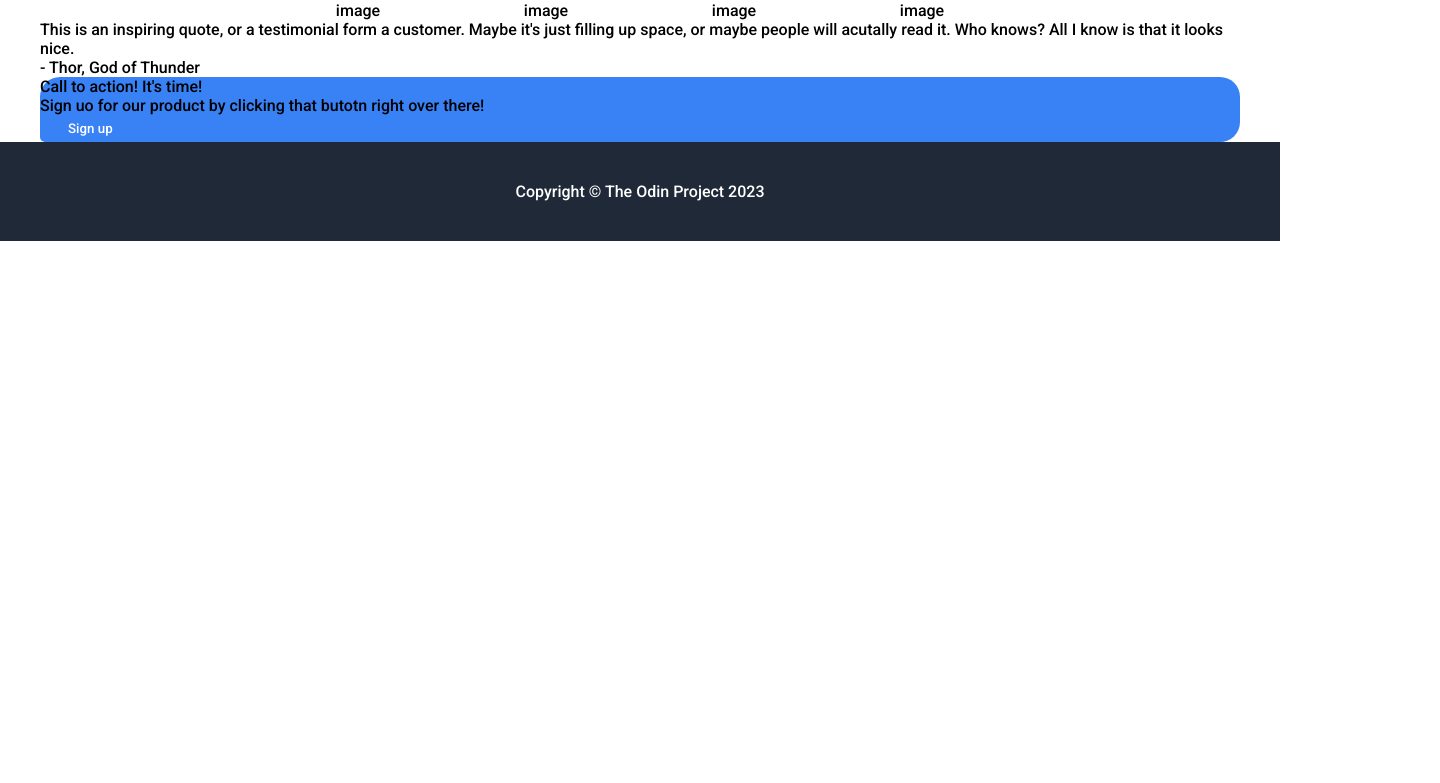
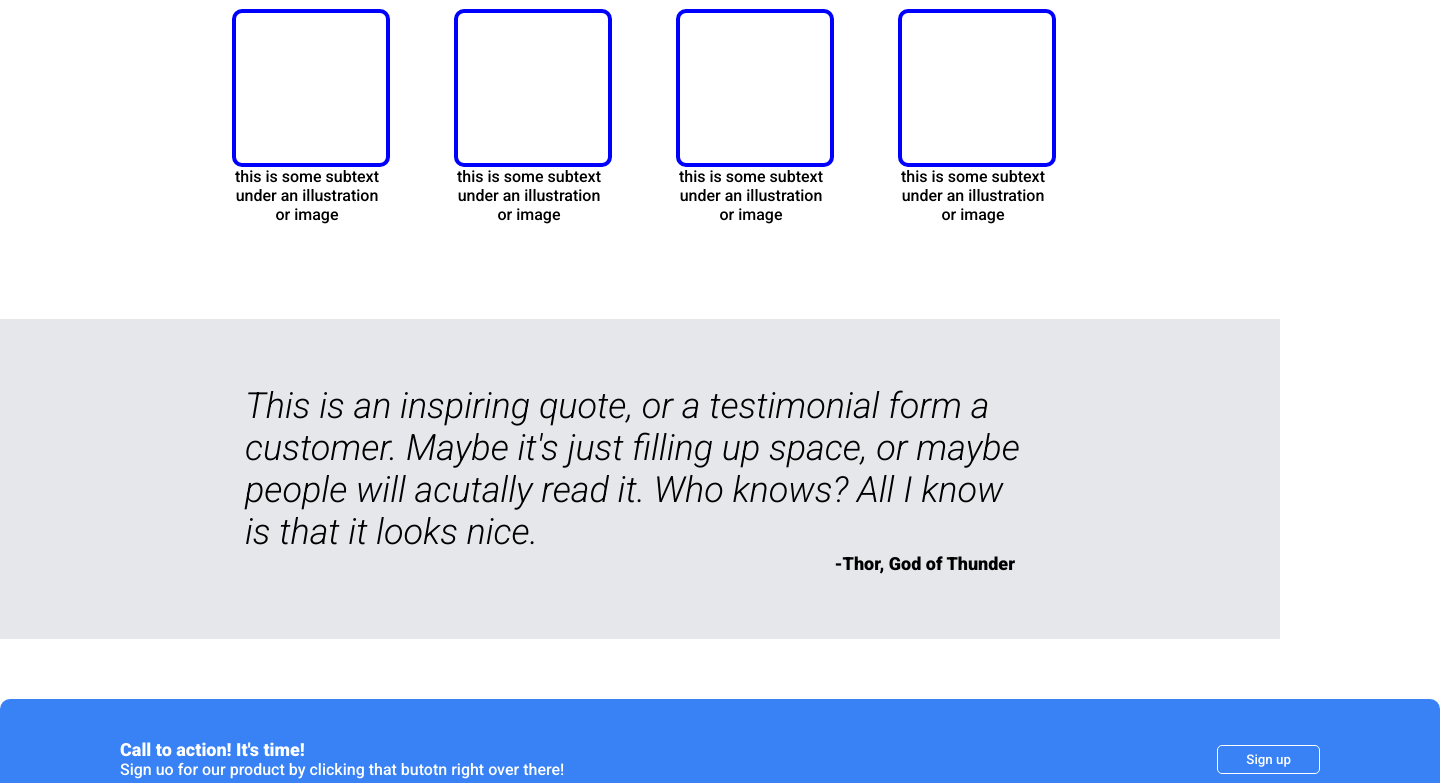
Before and after one commit to NikolaM4/the-odin-project, a plain HTML site: page landing-page/index.html in a window 1280 px wide. Shown: the part 561-1344 px from the top of the page, 1440 px wide, since content can reach past the window. Before the commit the page ends 802 px from the top, so only its background shows below. Drawn offline with Linux system fonts and the light colour scheme.

Commit message:
Finished TOP design. Should do some real topic

```diff
--- a/landing-page/index.html
+++ b/landing-page/index.html
@@ -25,7 +25,7 @@
           <button>Sign up</button>
         </div>
         <div class="hero-right">
-          <img src="" alt="" />
+          <img src="hero-image.jpg" alt="Nature" />
         </div>
       </div>
     </section>
@@ -54,18 +54,22 @@
     </section>
     <section class="quote-section">
       <div class="container">
-        <p>
+        <p class="quote">
           This is an inspiring quote, or a testimonial form a customer. Maybe it's just filling up space, or maybe people will acutally read it. Who knows? All I know is that it
           looks nice.
         </p>
-        - Thor, God of Thunder
+        <p class="author">-Thor, God of Thunder</p>
       </div>
     </section>
     <section class="cta-section">
       <div class="container cta-container">
-        <p>Call to action! It's time!</p>
-        <p>Sign uo for our product by clicking that butotn right over there!</p>
-        <button>Sign up</button>
+        <div class="cta-left">
+          <h3>Call to action! It's time!</h3>
+          <p>Sign uo for our product by clicking that butotn right over there!</p>
+        </div>
+        <div class="cta-right">
+          <button>Sign up</button>
+        </div>
       </div>
     </section>
     <footer>Copyright &copy; The Odin Project 2023</footer>
--- a/landing-page/style.css
+++ b/landing-page/style.css
@@ -4,17 +4,37 @@
 :root {
   --dark-background-color: #1f2937;
   --light-blue-color: #3882f6;
+  --quote-background-color: #e5e7eb;
 }
 
+/* Restart margin and padding */
 * {
   margin: 0;
   padding: 0;
 }
 
+/* Applying font */
 body {
   font-family: "Roboto", sans-serif;
 }
 
+/* Container */
+.container {
+  max-width: 1200px;
+  margin: 0 auto;
+}
+
+/* Button */
+button {
+  font-family: inherit;
+  background-color: var(--light-blue-color);
+  color: white;
+  padding: 6px 28px;
+  border-radius: 5px;
+  border: none;
+}
+
+/* Navbar */
 nav {
   background-color: var(--dark-background-color);
   height: 80px;
@@ -40,6 +60,19 @@ nav p {
   font-weight: 900;
 }
 
+/* Hero section */
+.hero-section {
+  color: white;
+  background-color: var(--dark-background-color);
+}
+
+.hero-section .container {
+  display: flex;
+  align-items: center;
+  justify-content: space-between;
+  height: 50vh;
+}
+
 .hero-left {
   width: 500px;
 }
@@ -47,19 +80,10 @@ nav p {
 .hero-right {
   width: 500px;
 }
-.container {
-  max-width: 1200px;
-  margin: 0 auto;
-}
 
 h1 {
   font-size: 48px;
   font-weight: 900;
-}
-
-.hero-section {
-  color: white;
-  background-color: var(--dark-background-color);
 }
 
 .hero-secondary-text {
@@ -70,48 +94,105 @@ h1 {
   margin-bottom: 12px;
 }
 
-button {
-  font-family: inherit;
-  background-color: var(--light-blue-color);
-  color: white;
-  padding: 6px 28px;
-  border-radius: 5px;
-  border: none;
+img {
+  width: 100%;
+}
+
+/* Info section */
+.info-section {
+  height: 40vh;
+  display: flex;
+  justify-content: center;
+  align-items: center;
+  margin-bottom: 80px;
 }
 
 h2 {
   font-size: 36px;
   font-weight: 900;
   color: var(--dark-background-color);
-}
-
-.blue-rounded-square {
-  width: 140px;
-  height: 140px;
-  border: 4px blue solid;
-  border-radius: 10px;
+  margin-bottom: 32px;
+  text-align: center;
 }
 
 .info-flex-container {
   display: flex;
   align-items: center;
   justify-content: center;
-  gap: 48px;
+  gap: 72px;
 }
 
 .info-block {
-  max-width: 140px;
+  max-width: 150px;
   text-align: center;
+}
+
+.blue-rounded-square {
+  width: 150px;
+  height: 150px;
+  border: 4px blue solid;
+  border-radius: 10px;
+}
+
+/* Quote Section */
+.quote-section {
+  background-color: var(--quote-background-color);
+  height: 40vh;
+  display: flex;
+  align-items: center;
+}
+
+.quote-section .container {
+  display: flex;
+  flex-direction: column;
+  align-items: flex-end;
+}
+
+.quote {
+  font-size: 36px;
+  font-style: italic;
+  padding: 0 205px;
+}
+
+.author {
+  font-weight: bold;
+  margin-right: 225px;
+  font-size: 18px;
+}
+
+/* CTA section */
+.cta-section {
+  height: 30vh;
+  display: flex;
+  flex-direction: column;
+  align-items: center;
+  justify-content: center;
 }
 
 .cta-container {
   background-color: var(--light-blue-color);
-  border-radius: 20px;
+  width: 100%;
+  border-radius: 10px;
+  padding: 40px 120px;
+  color: white;
+  display: flex;
+  justify-content: space-between;
+  align-items: center;
 }
 
+.cta-container button {
+  border: 1px white solid;
+}
+
+h3 {
+  font-size: 18px;
+  font-weight: bold;
+}
+
+/* Footer */
 footer {
   background-color: var(--dark-background-color);
   color: white;
   text-align: center;
-  padding: 40px;
+  padding: 30px 0;
 }
```
Also changed, not shown: landing-page/hero-image.jpg (added).
